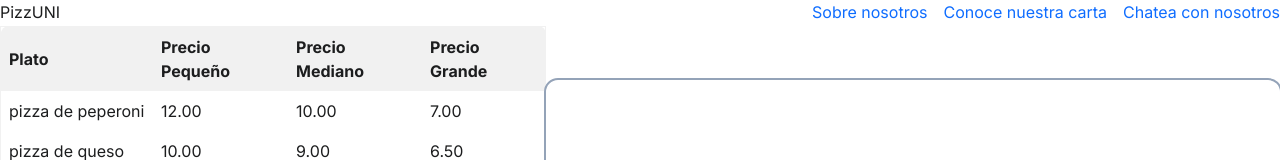
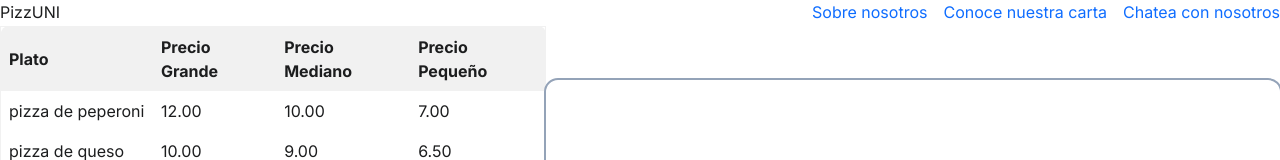
Before and after one commit to DenilDenilson/PizzUNI, a Next.js app: page /chatbot in a window 1280 px wide. Shown: the top 160 px of the page. Built offline with nearby package versions, Linux system fonts and the light colour scheme; no server answers.

Commit message:
precios inverted

```diff
--- a/src/app/components/MenuTable.jsx
+++ b/src/app/components/MenuTable.jsx
@@ -4,9 +4,9 @@ export default function MenuTable() {
   <thead>
     <tr>
       <th>Plato</th>
+      <th>Precio Grande</th>
+      <th>Precio Mediano</th>
       <th>Precio Pequeño</th>
-      <th>Precio Mediano</th>
-      <th>Precio Grande</th>
     </tr>
   </thead>
   <tbody>
```
